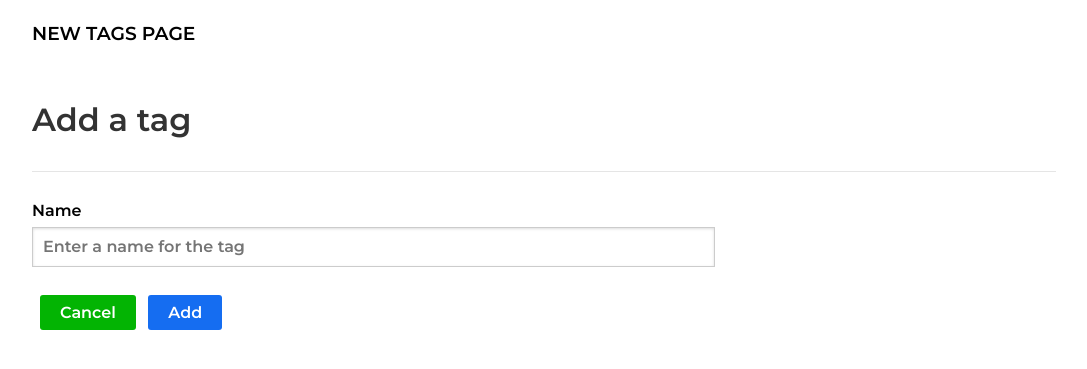
After one commit to mahdimq/blogly, a Flask app: page /tags/new in a window 1280 px wide. The commit adds this page. Shown: the top 369 px of the page, without its empty margins (96-1183 px from the left). Run offline with Flask 2, Linux system fonts and the light colour scheme; data that the repository does not hold is empty; some libraries are stand-ins or nearby versions.

Commit message:
add tags and additional routes

```diff
--- a/app.py
+++ b/app.py
@@ -1,6 +1,6 @@
 """Blogly application."""
 from flask import Flask, render_template, redirect, request, flash
-from models import db, connect_db, User, Post
+from models import db, connect_db, User, Post, PostTag, Tag
 
 app = Flask(__name__)
 app.config['SQLALCHEMY_DATABASE_URI'] = 'postgresql:///blogly'
@@ -16,20 +16,20 @@ connect_db(app)
 def show_index():
     """renders home page with 5 latest posts"""
     post = Post.query.order_by(Post.created_at.desc()).limit(5)
-    return render_template('home.html', post=post)
+    return render_template('/home.html', post=post)
 
 
 @app.route("/users")
 def list_users():
     """Shows list of all users in the db"""
     users = User.query.all()
-    return render_template('list.html', users=users)
+    return render_template('/users/list.html', users=users)
 
 
 @app.route("/users/new", methods=["GET"])
 def show_form():
     """Show form for adding new user"""
-    return render_template("/form.html")
+    return render_template("/users/form.html")
 
 
 @app.route("/users/new", methods=["POST"])
@@ -55,14 +55,14 @@ def add_user():
 def show_user(user_id):
     """show details about a single user"""
     user = User.query.get_or_404(user_id)
-    return render_template("user.html", user=user)
+    return render_template("/users/user.html", user=user)
 
 
 @ app.route("/users/<int:user_id>/edit")
 def show_edit_page(user_id):
     """show user edit page"""
     user = User.query.get_or_404(user_id)
-    return render_template("edit.html", user=user)
+    return render_template("/users/edit.html", user=user)
 
 
 @ app.route("/users/<int:user_id>/edit", methods=["POST"])
@@ -96,15 +96,22 @@ def delete_user(user_id):
 def show_post_form(user_id):
     """show form for adding a post"""
     user = User.query.get_or_404(user_id)
-    return render_template("add_post.html", user=user)
+    tags = Tag.query.all()  # <-- retrieves all tags for that user
+
+    return render_template("/posts/add_post.html", user=user, tags=tags)
 
 
 @app.route('/users/<int:user_id>/posts/new', methods=['POST'])
 def add_post(user_id):
-    """submit a new post for a user"""
+    """submit a new post for a user and tags"""
     title = request.form['title']
     content = request.form['content']
-    new_post = Post(title=title, content=content, user_id=user_id)
+
+    tag_id = [int(num) for num in request.form.getlist(
+        "tags")]  # <-- explain in_(tag_id)
+    tags = Tag.query.filter(Tag.id.in_(tag_id)).all()
+
+    new_post = Post(title=title, content=content, user_id=user_id, tags=tags)
 
     db.session.add(new_post)
     db.session.commit()
@@ -118,16 +125,15 @@ def add_post(user_id):
 def show_post(post_id):
     """show post for information when clicked on title"""
     post = Post.query.get_or_404(post_id)
-
-    return render_template('posts.html', post=post)
+    return render_template('/posts/posts.html', post=post)
 
 
 @app.route('/posts/<int:post_id>/edit')
 def edit_post_form(post_id):
     """show form to edit a post"""
     post = Post.query.get_or_404(post_id)
-
-    return render_template('edit_post.html', post=post)
+    tags = Tag.query.all()
+    return render_template('/posts/edit_post.html', post=post, tags=tags)
 
 
 @app.route('/posts/<int:post_id>/edit', methods=["POST"])
@@ -137,20 +143,112 @@ def edit_post(post_id):
 
     edit_post.title = request.form['title']
     edit_post.content = request.form['content']
+
+    tag_id = [int(num) for num in request.form.getlist("tags")]
+    edit_post.tags = Tag.query.filter(Tag.id.in_(tag_id)).all()
+
     db.session.add(edit_post)
     db.session.commit()
     """show flash message when post is edited"""
     flash(f"Edited Post", "success")
-    return redirect(f"/posts/{post_id}")
+    return redirect(f"/users/{edit_post.user_id}")
 
 
-@app.route("/posts/<int:post_id>/delete")
+@app.route("/posts/<int:post_id>/delete", methods=["GET"])
 def delete_post(post_id):
     """delete specific post and redirect to user page"""
     del_post = Post.query.get_or_404(post_id)
-    user = del_post.users.id
     db.session.delete(del_post)
     db.session.commit()
     """show flash message when post is deleted"""
     flash(f"Deleted {del_post.title}", "danger")
-    return redirect(f"/users/{user}")
+    return redirect(f"/users/{del_post.user_id}")
+
+# ================ TAGS ROUTE ================== #
+
+
+@app.route('/tags')
+def list_tags():
+    """route to list all tags with links to tag details"""
+    tags = Tag.query.all()
+    return render_template("/tags/tags.html", tags=tags)
+
+
+@app.route("/tags/new")
+def add_tag_form():
+    """show form to add a new tag"""
+    tags = Tag.query.all()
+
+    return render_template("/tags/add_tag.html", tags=tags)
+
+
+@app.route("/tags/new", methods=["POST"])
+def add_tag():
+    """Adds a new tag"""
+    post_id = [int(num) for num in request.form.getlist("posts")]
+    posts = Post.query.filter(Post.id.in_(post_id)).all()
+
+    name = request.form["name"]
+    new_tag = Tag(name=name, posts=posts)
+
+    db.session.add(new_tag)
+    db.session.commit()
+
+    """show flash message when a new post is created"""
+    flash("Added a new tag!", "success")
+    return redirect('/tags')
+
+
+@app.route("/tags/<int:tag_id>")
+def show_tag(tag_id):
+    """shows detail about a tag, links to edit and delete"""
+    tags = Tag.query.get_or_404(tag_id)
+    return render_template('/tags/tag_detail.html', tags=tags)
+
+
+@app.route("/tags/<int:tag_id>/edit")
+def edit_tag_form(tag_id):
+    """shows form to edit the tag"""
+    tags = Tag.query.get_or_404(tag_id)
+    posts = Post.query.all()
+    return render_template('/tags/edit_tag.html', tags=tags, posts=posts)
+
+
+@app.route("/tags/<int:tag_id>/edit", methods=["POST"])
+def edit_tag(tag_id):
+    """edit the tag and redirect to tag list"""
+    update_tag = Tag.query.get_or_404(tag_id)
+    update_tag.name = request.form["name"]
+
+    post_id = [int(num) for num in request.form.getlist("posts")]
+    update_tag.posts = Post.query.filter(Post.id.in_(post_id)).all()
+
+    db.session.add(update_tag)
+    db.session.commit()
+
+    """show flash message when a new post is created"""
+    flash("Updated tag!", "success")
+    return redirect("/tags")
+
+
+@app.route("/tags/<int:tag_id>/delete", methods=["GET"])
+def del_tag(tag_id):
+    """deletes a specific tag and redirects to tag list"""
+
+    tags = Tag.query.get_or_404(tag_id)
+
+    db.session.delete(tags)
+    db.session.commit()
+
+    """show flash message when a new post is created"""
+    flash("Deleted tag!", "danger")
+    return redirect("/tags")
+
+# =============== ERROR 404 PAGE =============≠== #
+
+
+@app.errorhandler(404)
+def page_not_found(error):
+    """Show 404 ERROR page if page NOT FOUND"""
+
+    return render_template('error.html'), 404
--- a/static/app.css
+++ b/static/app.css
@@ -72,6 +72,23 @@ body {
 	font-style: italic;
 }
 
+.tags {
+	display: flex;
+	justify-content: left;
+	align-items: flex-start;
+	font-size: small;
+	font-weight: bold;
+}
+
+.tag-title {
+	margin-top: 0;
+}
+
+.tag-btn {
+	font-size: 0.5em;
+	font-weight: lighter;
+}
+
 #flash {
 	font-family: 'Lato', sans-serif;
 }
@@ -135,6 +152,10 @@ textarea {
 	resize: none;
 }
 
+.check {
+	margin: 0.3em;
+}
+
 @media (min-width: 670px) {
 	.card {
 		flex-direction: row;
--- /dev/null
+++ b/templates/tags/add_tag.html
@@ -0,0 +1,27 @@
+{% extends 'base.html' %}
+
+{% block title %}Add Tag{% endblock %}
+
+{% block content %}
+<h3>NEW TAGS PAGE</h3>
+<form method="POST" action="/tags/new" class="pure-form pure-form-stacked">
+  <legend>
+    <h1>Add a tag</h1>
+  </legend>
+  <fieldset class="pure-group">
+    <label>Name</label>
+    <input type="text" name="name" placeholder="Enter a name for the tag" class="pure-u-1 pure-u-md-2-3" required />
+
+    <ul>
+      {% for tag in tags %}
+      <li>{{tag.name}}</li>
+      {% endfor %}
+    </ul>
+
+  </fieldset>
+
+
+  <a href="/tags" class="pure-button cxl">Cancel</a>
+  <button type="submit" class="pure-button">Add</button>
+</form>
+{% endblock %}
```
Also changed, not shown: models.py (+24 -1 lines), seed.py (+11 -2 lines), templates/add_post.html (deleted, +0 -23 lines), templates/edit_post.html (deleted, +0 -26 lines), templates/home.html (+13 -1 lines), templates/posts/add_post.html (added, +34 -0 lines), templates/posts/edit_post.html (added, +52 -0 lines), templates/posts/posts.html (renamed from templates/posts.html, +11 -0 lines), templates/tags/edit_tag.html (added, +18 -0 lines), templates/tags/tag_detail.html (added, +16 -0 lines), templates/tags/tags.html (added, +15 -0 lines), test_blogly.py (+97 -6 lines), templates/users/edit.html (renamed from templates/edit.html), templates/users/form.html (renamed from templates/form.html), 2 more files.
